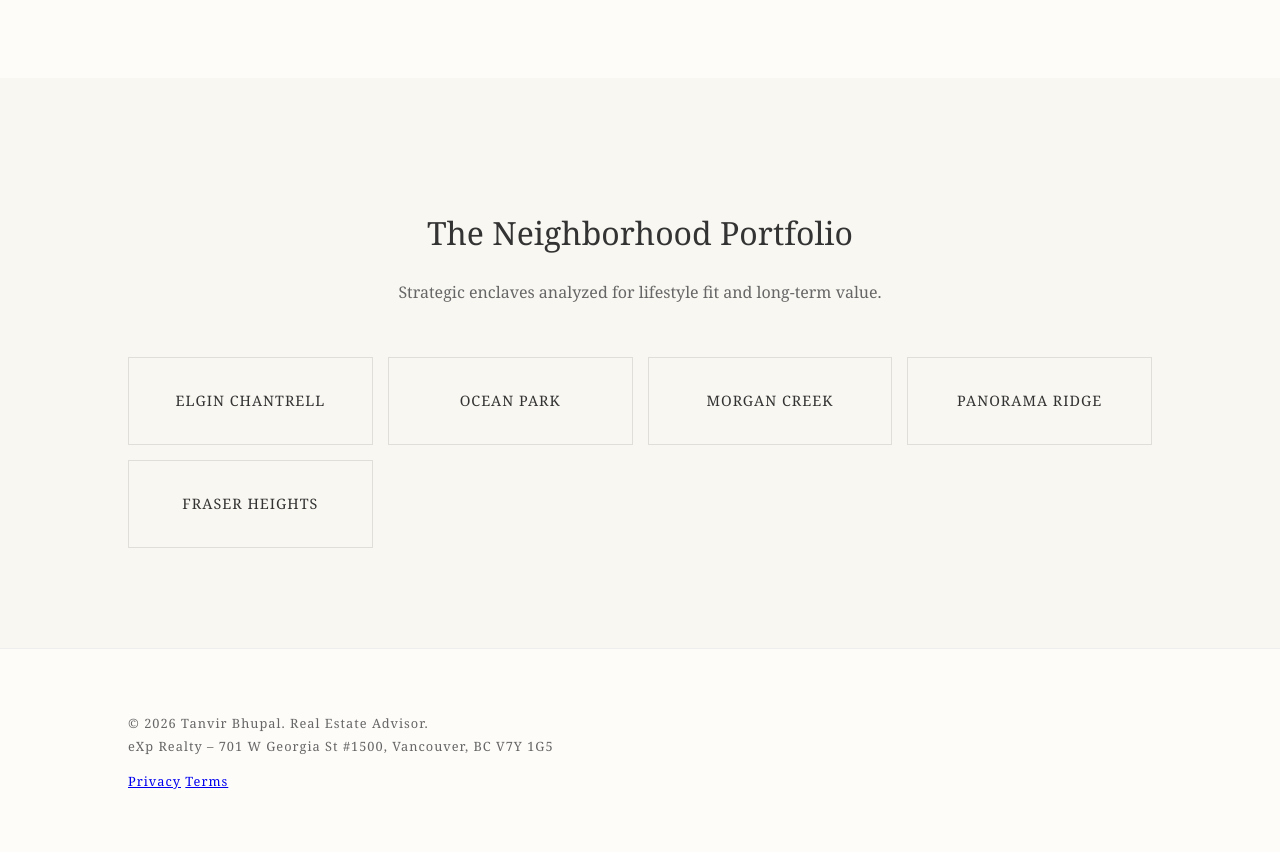
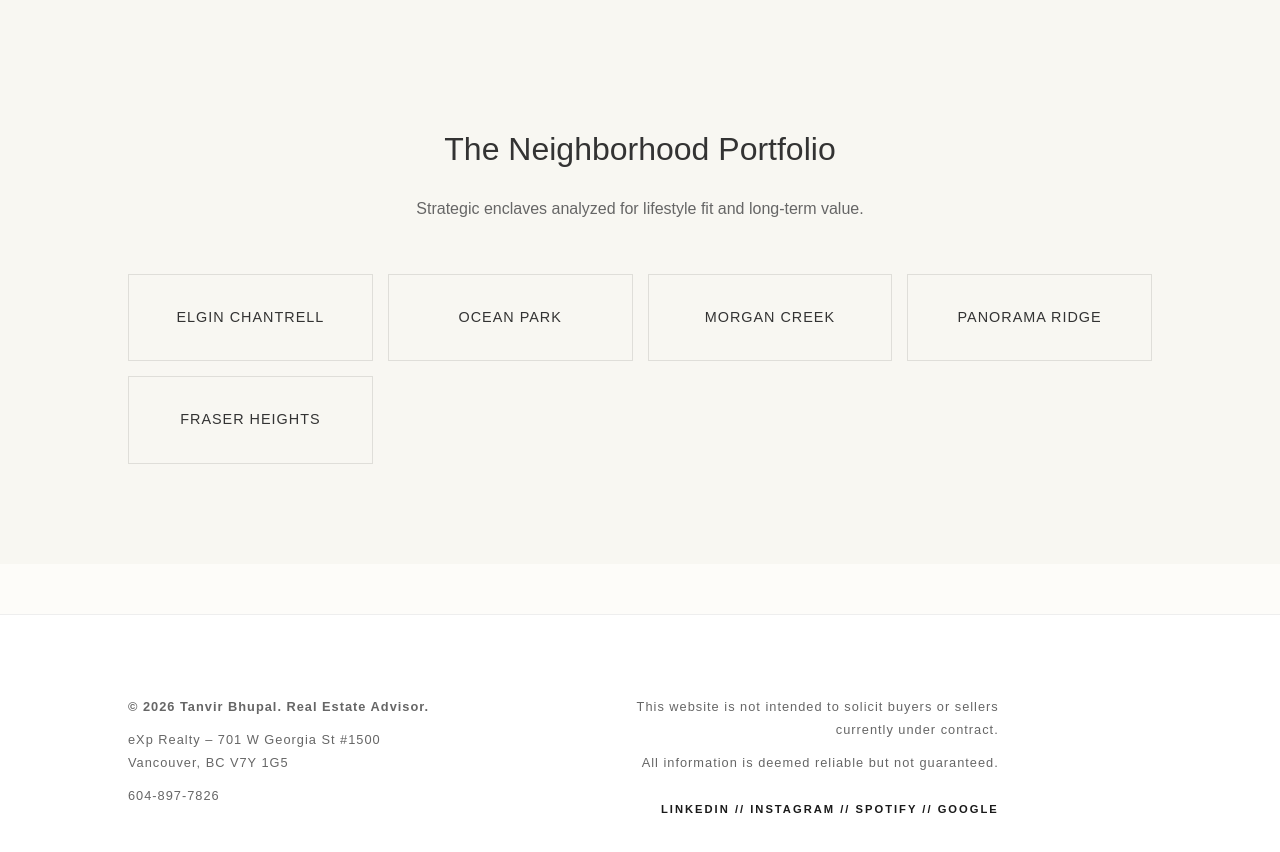
Before and after one commit to gvancouverhomes/tanvirbhupal-site, a Jekyll site: the page built from index.md, in a window 1280 px wide and 900 px high, scrolled down 1329 px. Shown: the top 852 px of the window. Built offline with Jekyll 4.4.1, drawn with Linux system fonts in a browser that asks for light colours; some of the changed text lies outside the part shown.

Commit message:
i: restore site styling and align footer elements left/right

```diff
--- a/_layouts/default.html
+++ b/_layouts/default.html
@@ -8,15 +8,42 @@
     <title>{{ page.title }} | Tanvir Bhupal</title>
     <link rel="stylesheet" href="/assets/css/style.css">
 </head>
-<body>
+<body style="margin:0; padding:0; font-family: sans-serif; background-color: #fdfcf9;">
 
-    {% include header.html %}
+    <header style="display: flex; justify-content: space-between; align-items: center; padding: 30px 10%; border-bottom: 1px solid rgba(0,0,0,0.05); background: #fdfcf9;">
+        <a href="/" style="font-size: 1.1rem; letter-spacing: 3px; text-transform: uppercase; font-weight: bold; color: #1a1a1a; text-decoration: none;">TANVIR BHUPAL</a>
+        <nav>
+            <a href="/about" style="text-decoration: none; color: #666; margin-left: 30px; font-size: 0.75rem; text-transform: uppercase; letter-spacing: 2px;">Approach</a>
+            <a href="/intelligence" style="text-decoration: none; color: #666; margin-left: 30px; font-size: 0.75rem; text-transform: uppercase; letter-spacing: 2px;">The Briefing</a>
+            <a href="/neighbourhoods" style="text-decoration: none; color: #666; margin-left: 30px; font-size: 0.75rem; text-transform: uppercase; letter-spacing: 2px;">Neighbourhoods</a>
+            <a href="/contact" style="text-decoration: none; color: #666; margin-left: 30px; font-size: 0.75rem; text-transform: uppercase; letter-spacing: 2px;">Inquiry</a>
+        </nav>
+    </header>
 
     <main>
         {{ content }}
     </main>
 
-    {% include footer.html %}
+    <footer style="padding: 80px 10%; border-top: 1px solid #eee; background: #fff; font-size: 0.8rem; margin-top: 50px;">
+      <div style="display: flex; justify-content: space-between; align-items: flex-start; flex-wrap: wrap; gap: 40px;">
+
+        <div style="text-align: left; flex: 1; min-width: 250px;">
+          <p style="margin: 0 0 10px 0;"><strong>© 2026 Tanvir Bhupal. Real Estate Advisor.</strong></p>
+          <p style="margin: 0; color: #666;">eXp Realty – 701 W Georgia St #1500</p>
+          <p style="margin: 0; color: #666;">Vancouver, BC V7Y 1G5</p>
+          <p style="margin: 10px 0 0 0;">604-897-7826</p>
+        </div>
+
+        <div style="text-align: right; flex: 1; min-width: 250px; color: #666;">
+          <p style="margin: 0 0 10px 0;">This website is not intended to solicit buyers or sellers currently under contract.</p>
+          <p style="margin: 0;">All information is deemed reliable but not guaranteed.</p>
+          <div style="margin-top: 25px; letter-spacing: 2px; font-size: 0.7rem; color: #1a1a1a; font-weight: bold;">
+            LINKEDIN // INSTAGRAM // SPOTIFY // GOOGLE
+          </div>
+        </div>
+
+      </div>
+    </footer>
 
 </body>
 </html>
```
